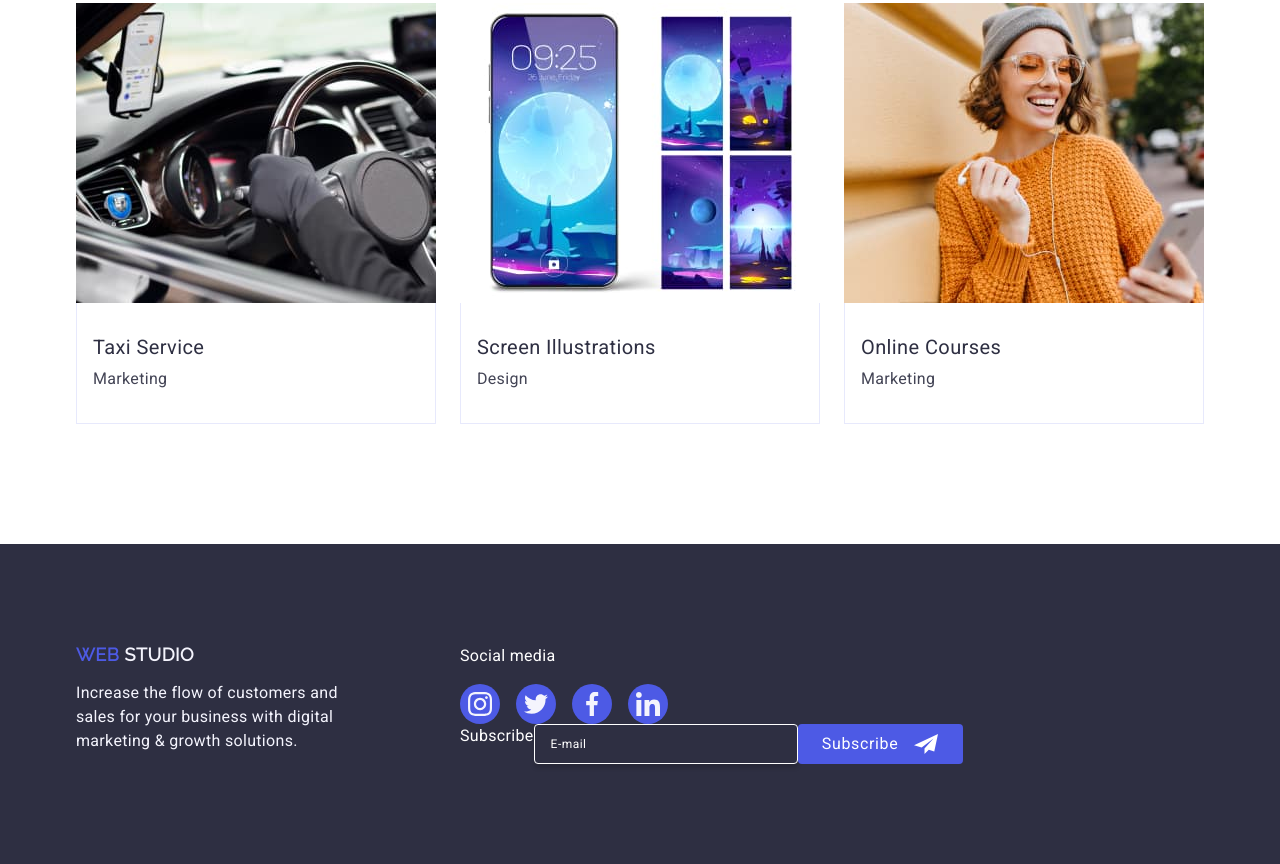
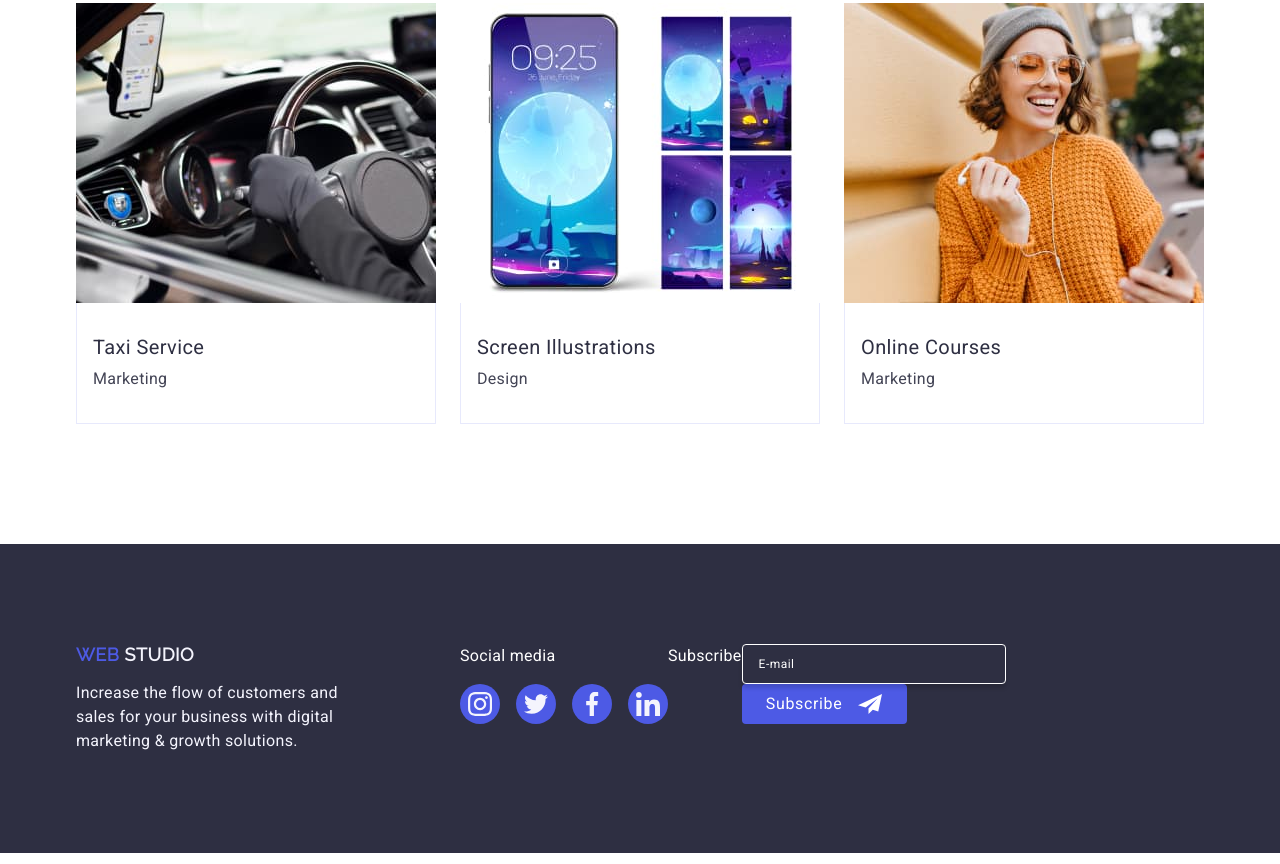
Before and after one commit to IrinaDyakonova/goit-markup-hw-05, a plain HTML site: page index.html in a window 1280 px wide. Shown: the part 2582-3446 px from the top of the page. Drawn offline with nearby package versions, Linux system fonts and the light colour scheme.

Commit message:
add form in footer - v-2

```diff
--- a/css/styles.css
+++ b/css/styles.css
@@ -430,6 +430,7 @@ body {
 }
 
 .setting-footer-div-three-paragraph {
+  margin-bottom: 16px;
   color: var(--WHITE, #fff);
   font-family: 'Roboto', sans-serif;
   font-size: 16px;
@@ -440,10 +441,6 @@ body {
 }
 
 .setting-footer-div-three-form {
-  display: flex;
-}
-
-.setting-footer-div-three-form-label {
   gap: 24px;
 }
 
--- a/index.html
+++ b/index.html
@@ -541,7 +541,7 @@
     </main>
 
     <footer class="setting-footer">
-      <div class="container container-setting-dop">
+      <div class="container container-setting-dop container-flex">
         <div class="setting-footer-div-one">
           <a href="/" class="footer-web">
             Web
@@ -602,9 +602,9 @@
           </ul>
         </div>
         <div class="setting-footer-div-three">
-          <p class="setting-footer-div-three-paragraph"> Subscribe </p>
+          <p class="setting-footer-div-three-paragraph">Subscribe</p>
           <form class="setting-footer-div-three-form">
-            <label class="setting-footer-div-three-form-label"></label>
+            <label>
               <input
                 type="email"
                 name="email"
@@ -621,6 +621,7 @@
                   <use href="./images/icons.svg#icon-Frame-3"></use>
                 </svg>
               </button>
+            </label>
           </form>
         </div>
       </div>
```
Lines whose indentation alone changed are shown as unchanged.
